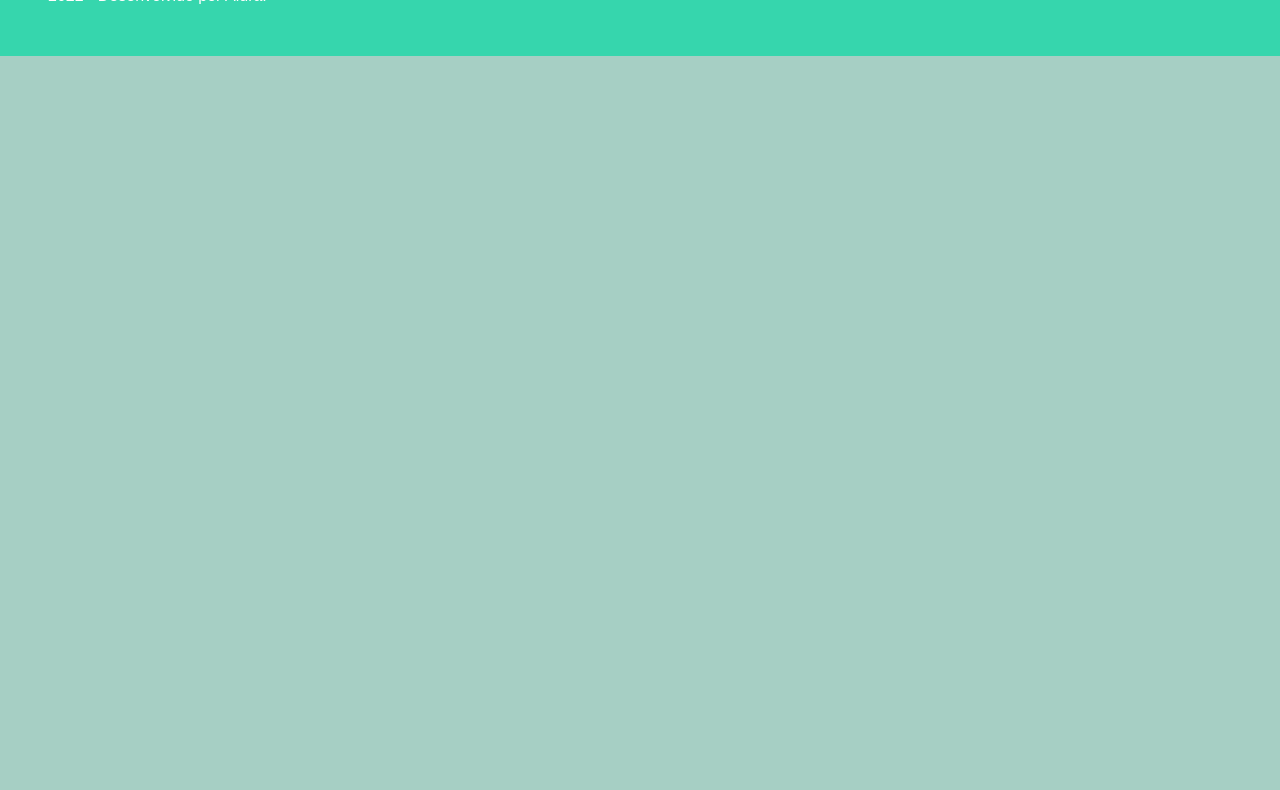
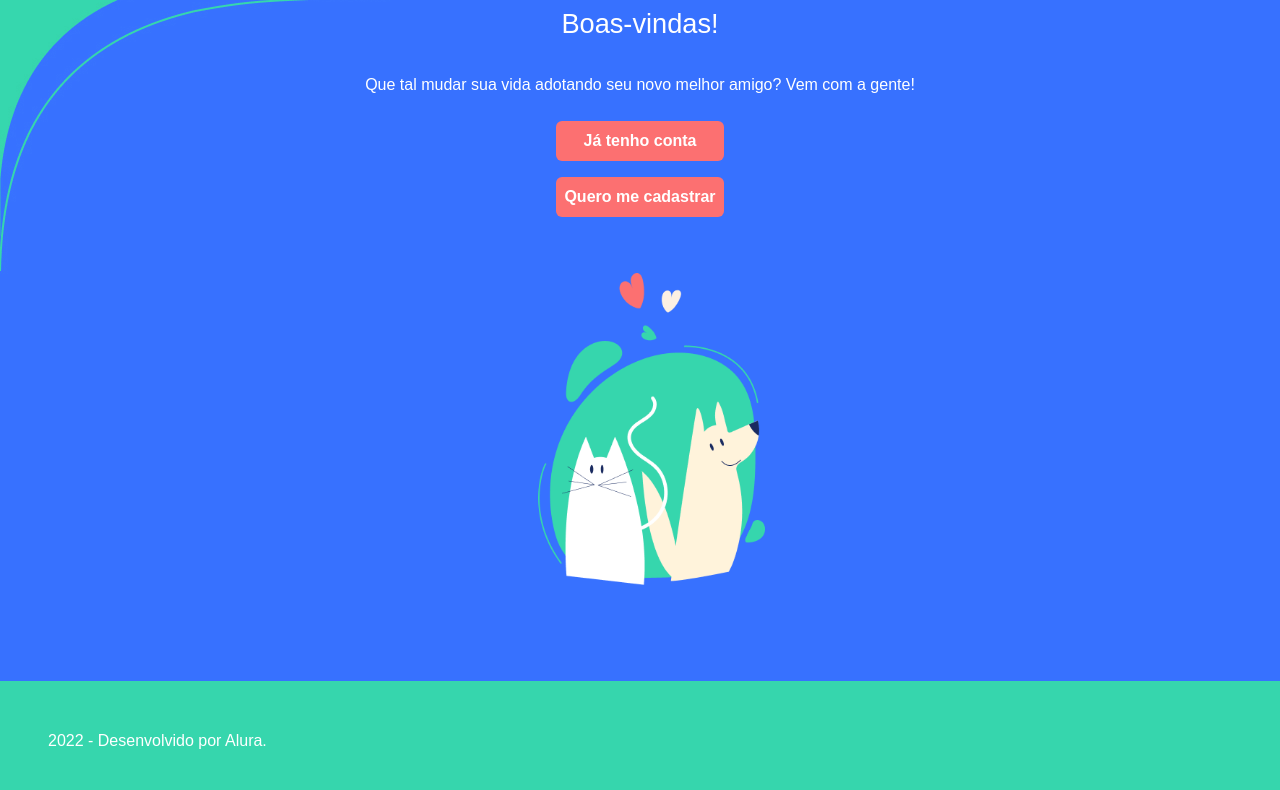
Before and after one commit to henriquepaulalima/Adopet, a plain HTML site: page start.html in a window 1280 px wide. Shown: the part 198-988 px from the top of the page. Before the commit the page ends 800 px from the top, so only its background shows below. Drawn offline with nearby package versions, Linux system fonts and the light colour scheme.

Commit message:
Finish Start page

```diff
--- a/assets/css/main.css
+++ b/assets/css/main.css
@@ -24,3 +24,21 @@ footer p {
   font-size: 1rem;
   font-weight: 400;
 }
+
+@media screen and (max-width: 360px) {
+  body {
+    background: url('../img/Wallpaper-Mobile-02.jpg');
+  }
+}
+
+@media screen and (max-width: 780px) {
+  body {
+    background: url('../img/Wallpaper-Tablet-02.jpg');
+  }
+}
+
+@media screen and (min-width: 780px) {
+  body {
+    background: url('../img/Wallpaper-Desktop-02.jpg');
+  }
+}
--- a/assets/css/start.css
+++ b/assets/css/start.css
@@ -2,3 +2,44 @@
   height: 46px;
   width: 187px;
 }
+
+h1 {
+  font-size: 1.7rem;
+  font-weight: 500;
+  color: #fff;
+}
+
+p {
+  font-size: 1rem;
+  font-weight: 400;
+  color: #fff;
+}
+
+button {
+  background: var(--red);
+  font-size: 1rem;
+  font-weight: 600;
+  color: #fff;
+}
+
+.main-ilustration {
+  height: 312.77px;
+}
+
+@media screen and (max-width: 360px) {
+  body {
+    background: url('../img/Wallpaper-Mobile-01.jpg');
+  }
+}
+
+@media screen and (max-width: 780px) {
+  body {
+    background: url('../img/Wallpaper-Tablet-01.jpg');
+  }
+}
+
+@media screen and (min-width: 780px) {
+  body {
+    background: url('../img/Wallpaper-Desktop-01.jpg');
+  }
+}
--- a/start.html
+++ b/start.html
@@ -13,7 +13,7 @@
   <link rel="stylesheet" href="assets/css/start.css">
 </head>
 
-<body style="background-color: #a6cfc4;">
+<body>
   <header>
     <nav class="navbar d-flex">
       <div class="d-flex m-3">
@@ -27,8 +27,17 @@
   </header>
 
   <main>
-    <div class="d-flex">
+    <div class="d-flex flex-column justify-content-center align-items-center py-5">
       <img src="assets/img/Logo-02.png" class="start-brand" alt="Logo Adopet">
+      <h1 class="text-center py-4">Boas-vindas!</h1>
+      <p class="text-center px-5">Que tal mudar sua vida adotando seu novo melhor amigo? Vem com a gente!</p>
+      <div class="d-flex flex-column">
+        <button class="p-2 my-2 border-0 rounded">Já tenho conta</button>
+        <button class="p-2 my-2 border-0 rounded">Quero me cadastrar</button>
+      </div>
+      <div class="d-flex my-5">
+        <img src="assets/img/Ilustração-01.png" class="main-ilustration" alt="Ilustração da página principal">
+      </div>
     </div>
   </main>
 
```
Also changed, not shown: assets/img/Ilustração-01.png (added), assets/img/Logo-03.png (added), assets/img/Logo-05.png (renamed from assets/img/Logo5.png), assets/img/Wallpaper-Desktop-01.jpg (added), assets/img/Wallpaper-Desktop-02.jpg (added), assets/img/Wallpaper-Mobile-01.jpg (added), assets/img/Wallpaper-Mobile-02.jpg (added), assets/img/Wallpaper-Tablet-01.jpg (added), assets/img/Wallpaper-Tablet-02.jpg (added).
